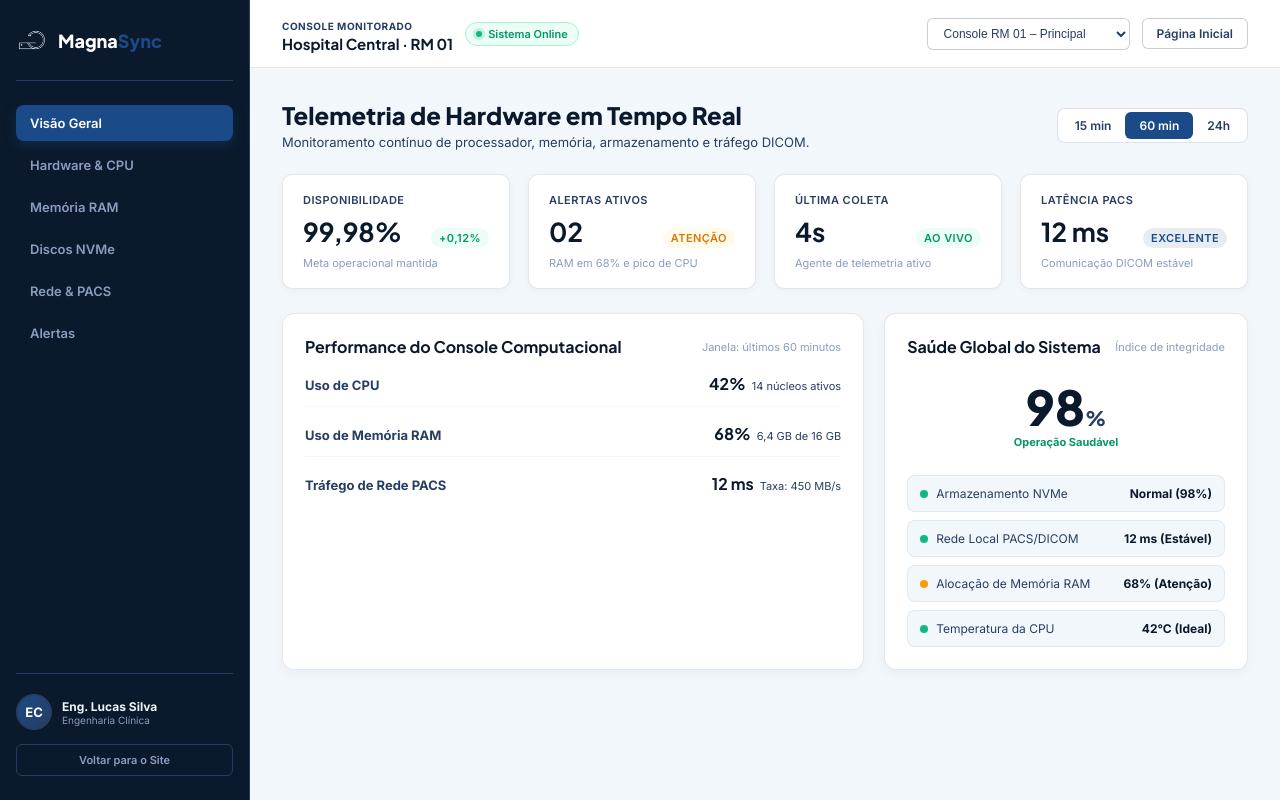
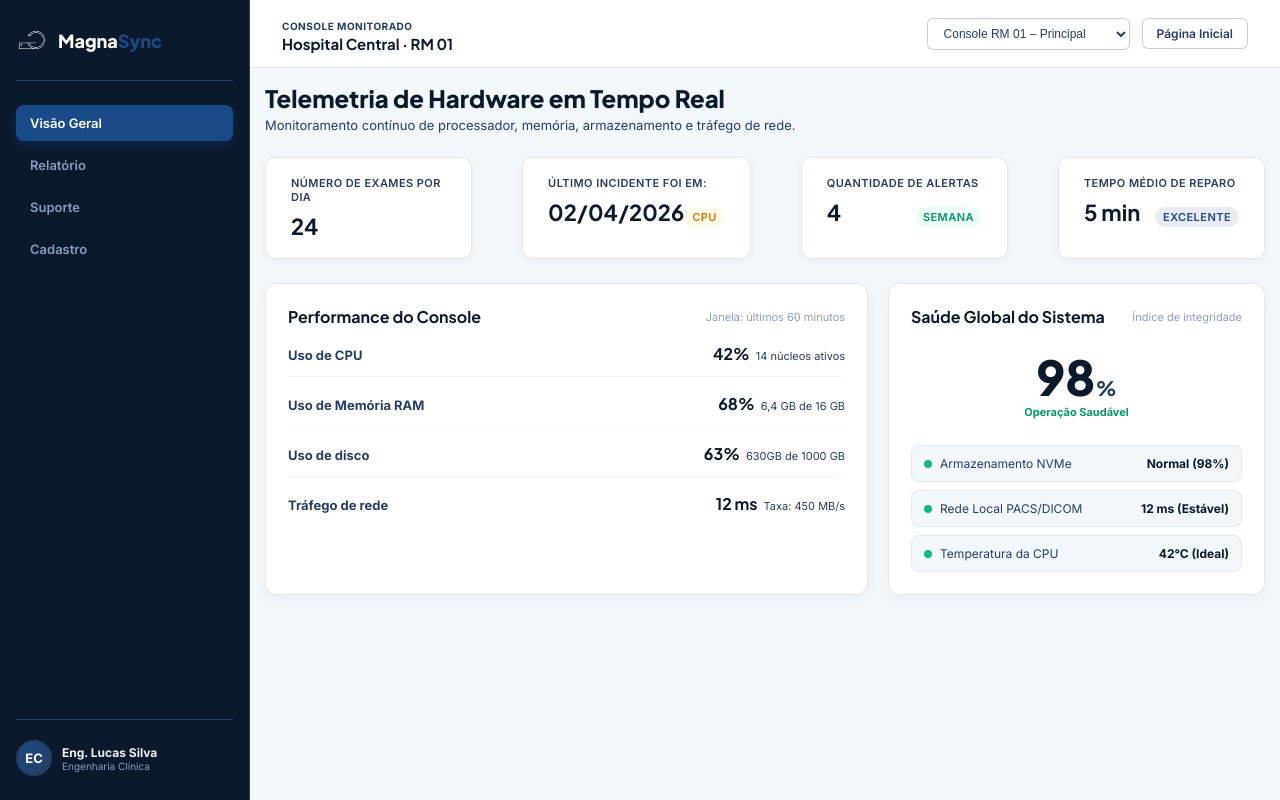
Before and after one commit to MagnaSync/aplicao-web-api-WebDataViz, a website: page web-data-viz/public/dashboard/dashboard.html in a window 1280 px wide. Drawn offline with Linux system fonts and the light colour scheme.

Commit message:
remocao de elementos e definicao de melhores kpis

```diff
--- a/web-data-viz/public/css/dashboard.css
+++ b/web-data-viz/public/css/dashboard.css
@@ -306,7 +306,7 @@ h4 {
    Dashboard Body Content
    -------------------------------------------------------------------------- */
 .dash-content {
-  padding: 32px;
+  padding: 15px;
   display: flex;
   flex-direction: column;
   gap: 24px;
@@ -362,11 +362,11 @@ h4 {
 .kpi-grid {
   display: grid;
   grid-template-columns: repeat(4, 1fr);
-  gap: 18px;
+  gap: 50px;
 }
 
 .kpi-card {
-  padding: 18px 20px;
+  padding: 18px 25px;
   background-color: #ffffff;
   border: 1px solid rgba(39, 62, 99, 0.12);
   border-radius: 10px;
@@ -392,7 +392,7 @@ h4 {
 
 .kpi-card strong {
   font-family: 'Plus Jakarta Sans', sans-serif;
-  font-size: 26px;
+  font-size: 22px;
   color: #0B192C;
 }
 
--- a/web-data-viz/public/dashboard/dashboard.html
+++ b/web-data-viz/public/dashboard/dashboard.html
@@ -22,11 +22,9 @@
 
       <nav class="sidebar-nav" aria-label="Navegação do Dashboard">
         <a href="#overview" class="nav-link active">Visão Geral</a>
-        <a href="#sensores" class="nav-link">Hardware &amp; CPU</a>
-        <a href="#memoria" class="nav-link">Memória RAM</a>
-        <a href="#armazenamento" class="nav-link">Discos NVMe</a>
-        <a href="#rede" class="nav-link">Rede &amp; PACS</a>
-        <a href="#alertas" class="nav-link">Alertas</a>
+        <a href="#relatorio" class="nav-link">Relatório</a>
+        <a href="#suporte" class="nav-link">Suporte</a>
+        <a href="#cadastro" class="nav-link">Cadastro</a>
       </nav>
 
       <div class="sidebar-footer">
@@ -37,7 +35,6 @@
             <span class="user-role">Engenharia Clínica</span>
           </div>
         </div>
-        <a href="../index.html" class="button-exit">Voltar para o Site</a>
       </div>
     </aside>
     <!-- ===================== /SIDEBAR ===================== -->
@@ -52,7 +49,6 @@
             <small>Console Monitorado</small>
             <div><strong>Hospital Central &middot; RM 01</strong></div>
           </div>
-          <span class="live-indicator"><i></i> Sistema Online</span>
         </div>
 
         <div class="topbar-actions">
@@ -71,51 +67,41 @@
         <div class="content-header">
           <div>
             <h1>Telemetria de Hardware em Tempo Real</h1>
-            <p>Monitoramento contínuo de processador, memória, armazenamento e tráfego DICOM.</p>
-          </div>
-          <div class="time-filter">
-            <button class="time-btn" data-time="15">15 min</button>
-            <button class="time-btn active" data-time="60">60 min</button>
-            <button class="time-btn" data-time="1440">24h</button>
+            <p>Monitoramento contínuo de processador, memória, armazenamento e tráfego de rede.</p>
           </div>
         </div>
 
         <!-- ===================== KPIs ===================== -->
         <section class="kpi-grid">
           <div class="kpi-card">
-            <span>Disponibilidade</span>
+            <span>Número de exames por dia</span>
             <div class="kpi-row">
-              <strong>99,98%</strong>
-              <span class="kpi-badge up">+0,12%</span>
+              <strong>24</strong>
             </div>
-            <div class="kpi-meta">Meta operacional mantida</div>
           </div>
 
           <div class="kpi-card">
-            <span>Alertas Ativos</span>
+            <span>Último incidente foi em:</span>
             <div class="kpi-row">
-              <strong>02</strong>
-              <span class="kpi-badge warn">Atenção</span>
+              <strong>02/04/2026</strong>
+              <span class="kpi-badge warn">CPU</span>
             </div>
-            <div class="kpi-meta">RAM em 68% e pico de CPU</div>
           </div>
 
           <div class="kpi-card">
-            <span>Última Coleta</span>
+            <span>Quantidade de alertas </span>
             <div class="kpi-row">
-              <strong id="live-timer">4s</strong>
-              <span class="kpi-badge up">Ao Vivo</span>
+              <strong id="live-timer">4</strong>
+              <span class="kpi-badge up">Semana</span>
             </div>
-            <div class="kpi-meta">Agente de telemetria ativo</div>
           </div>
 
           <div class="kpi-card">
-            <span>Latência PACS</span>
+            <span>Tempo médio de reparo</span>
             <div class="kpi-row">
-              <strong>12 ms</strong>
+              <strong>5 min</strong>
               <span class="kpi-badge normal">Excelente</span>
             </div>
-            <div class="kpi-meta">Comunicação DICOM estável</div>
           </div>
         </section>
         <!-- ===================== /KPIs ===================== -->
@@ -124,7 +110,7 @@
         <section class="telemetry-grid">
           <article class="dash-card">
             <div class="card-title">
-              <h2>Performance do Console Computacional</h2>
+              <h2>Performance do Console</h2>
               <small>Janela: últimos 60 minutos</small>
             </div>
 
@@ -144,7 +130,14 @@
 
             <div class="chart-block">
               <div class="chart-meta">
-                <b>Tráfego de Rede PACS</b>
+                <b>Uso de disco</b>
+                <div><strong>63%</strong><small>630GB de 1000 GB</small></div>
+              </div>
+            </div>
+
+            <div class="chart-block">
+              <div class="chart-meta">
+                <b>Tráfego de rede</b>
                 <div><strong>12 ms</strong><small>Taxa: 450 MB/s</small></div>
               </div>
             </div>
@@ -178,13 +171,6 @@
               </div>
               <div class="status-item">
                 <div class="status-item-left">
-                  <i class="status-dot amber"></i>
-                  <span>Alocação de Memória RAM</span>
-                </div>
-                <span class="status-value">68% (Atenção)</span>
-              </div>
-              <div class="status-item">
-                <div class="status-item-left">
                   <i class="status-dot emerald"></i>
                   <span>Temperatura da CPU</span>
                 </div>
@@ -195,65 +181,6 @@
         </section>
         <!-- ===================== /GRADE DE TELEMETRIA ===================== -->
 
-        <!-- ===================== EVENTOS & ESPECIFICAÇÕES ===================== -->
-        <section class="bottom-grid">
-          <!-- <article class="dash-card">
-            <div class="card-title">
-              <h2>Eventos &amp; Alertas Recentes</h2>
-              <small>Log em tempo real</small>
-            </div>
-            <div class="events-list">
-              <div class="event-item">
-                <span class="event-badge attention">Atenção</span>
-                <div class="event-desc">
-                  <span>Pico de memória RAM acima de 65% na reconstrução axial T2.</span>
-                  <small>Há 8 minutos &middot; RM 01</small>
-                </div>
-              </div>
-              <div class="event-item">
-                <span class="event-badge normal">Normal</span>
-                <div class="event-desc">
-                  <span>Sincronização de 1.420 imagens DICOM concluída com sucesso.</span>
-                  <small>Há 22 minutos &middot; RM 01</small>
-                </div>
-              </div>
-              <div class="event-item">
-                <span class="event-badge normal">Normal</span>
-                <div class="event-desc">
-                  <span>Varredura preventiva de integridade NVMe sem setores corrompidos.</span>
-                  <small>Há 1 hora &middot; Rotina Automática</small>
-                </div>
-              </div>
-            </div>
-          </article> -->
-
-          <!-- <article class="dash-card">
-            <div class="card-title">
-              <h2>Especificações do Console</h2>
-              <small>Hardware identificado</small>
-            </div>
-            <div class="spec-list">
-              <div class="spec-box">
-                <small>Processador</small>
-                <strong>Intel Xeon 14 Cores</strong>
-              </div>
-              <div class="spec-box">
-                <small>Memória RAM</small>
-                <strong>16 GB DDR4 ECC</strong>
-              </div>
-              <div class="spec-box">
-                <small>Armazenamento</small>
-                <strong>2x 1 TB NVMe RAID 1</strong>
-              </div>
-              <div class="spec-box">
-                <small>Interface de Rede</small>
-                <strong>10 GbE SFP+ DICOM</strong>
-              </div>
-            </div>
-          </article>
-        </section> -->
-        <!-- ===================== /EVENTOS & ESPECIFICAÇÕES ===================== -->
-
       </div>
       <!-- ===================== /CORPO DO DASHBOARD ===================== -->
 
--- a/web-data-viz/public/js/dashboard.js
+++ b/web-data-viz/public/js/dashboard.js
@@ -12,17 +12,6 @@ document.addEventListener('DOMContentLoaded', () => {
     });
   });
 
-  // Simulated live counter for telemetry collection
-  const liveTimer = document.getElementById('live-timer');
-  let seconds = 4;
-
-  if (liveTimer) {
-    setInterval(() => {
-      seconds = (seconds % 5) + 1;
-      liveTimer.textContent = `${seconds}s`;
-    }, 1000);
-  }
-
   // Equipment selector notification
   const unitSelector = document.getElementById('unit-selector');
   if (unitSelector) {
```
